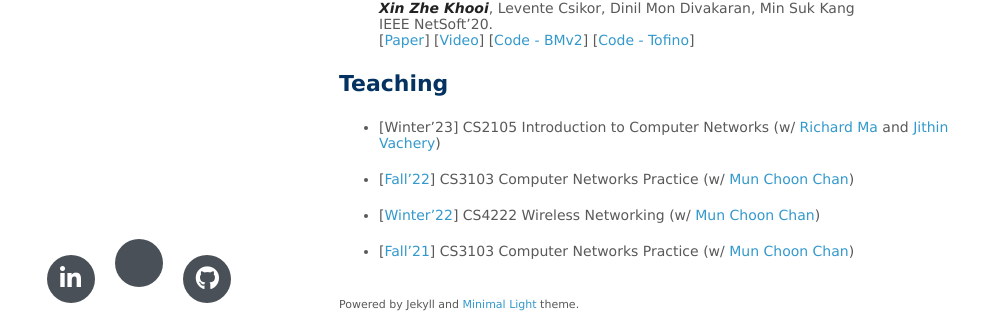
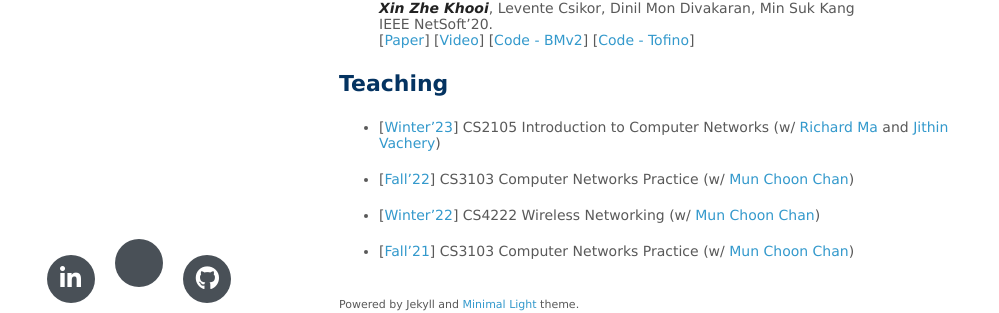
Before and after one commit to khooi8913/khooi8913.github.io, a Jekyll site: the page built from index.md, in a window 1280 px wide and 900 px high, scrolled down 956 px. Shown: the part 519-832 px from the top of the window, without its empty margins (131-1130 px from the left). Built offline with Jekyll 4.4.1, drawn with Linux system fonts in a browser that asks for light colours; nearby versions of some CDN libraries; a style sheet for code colours, icons or effects is not loaded; our own code applies the rules of GitHub Pages for plain Markdown files; part of the change alters nothing that is shown.

```diff
--- a/index.md
+++ b/index.md
@@ -138,7 +138,7 @@ My research interests lie in the domain of programmable networks, particularly i
 
 ## Teaching
 
-- [Winter'23]
+- [[Winter'23](https://drive.google.com/file/d/16x2lIx5ttwGbu8y4VfJ8j_kLSD7o8cO5/view?usp=share_link)]
 CS2105 Introduction to Computer Networks (w/ [Richard Ma](https://www.comp.nus.edu.sg/~tbma) and [Jithin Vachery](https://www.comp.nus.edu.sg/~jithin/))
 
 - [[Fall'22](https://drive.google.com/file/d/1eo8T4XvxonI7Ys2IoD19Ocn7yWvPeTZ_/view?usp=sharing)]
```
